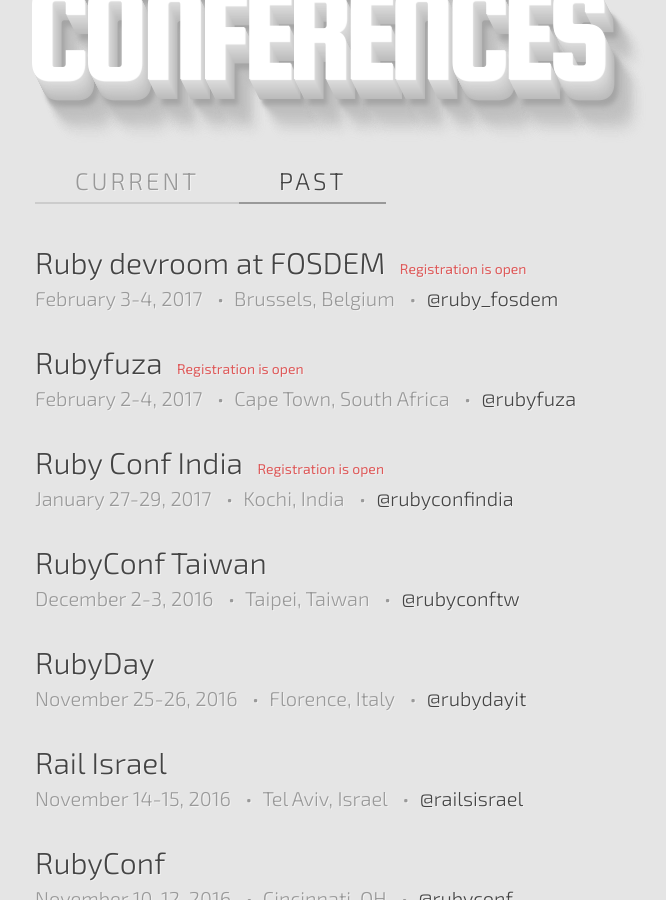
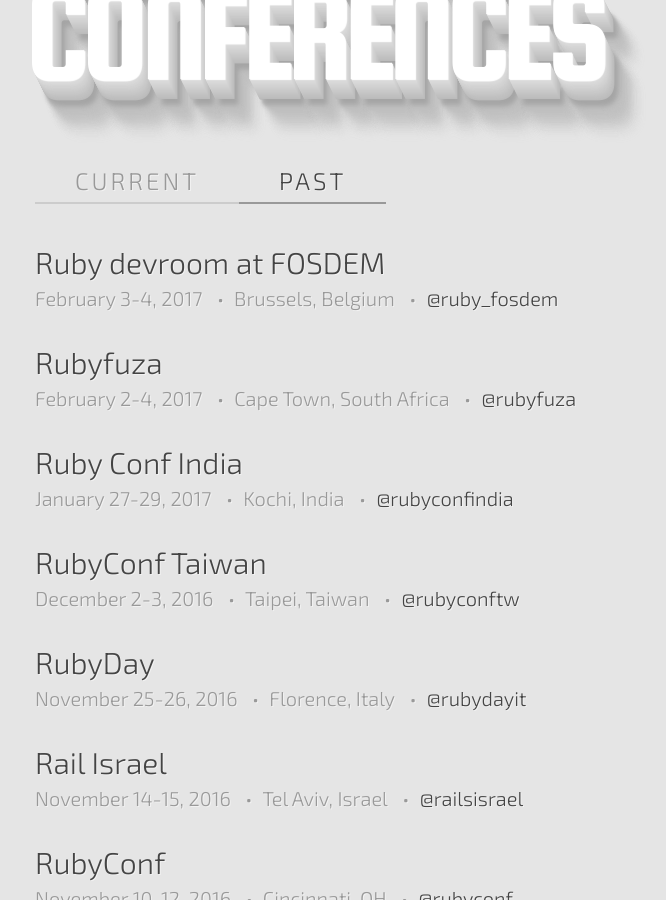
Before and after one commit to ruby-conferences/ruby-conferences.github.io, a Jekyll site: the page built from past/index.html, in a window 1280 px wide and 900 px high, scrolled down 318 px. Shown: the whole window, without its empty margins (205-871 px from the left). Built offline with Jekyll 4.4.1, drawn with Linux system fonts in a browser that asks for light colours.

Commit message:
Fix data in past file

```diff
--- a/_data/past.yml
+++ b/_data/past.yml
@@ -841,22 +841,15 @@
   dates: "January 27-29, 2017"
   url: http://rubyconfindia.org/
   twitter: rubyconfindia
-  reg_phrase: Registration is open
-  cfp_phrase: CFP closes
-  cfp_date: "October 30, 2016"
 
 - name: Rubyfuza
   location: Cape Town, South Africa
   dates: "February 2-4, 2017"
   url: http://www.rubyfuza.org
   twitter: rubyfuza
-  reg_phrase: Registration is open
-  cfp_phrase: CFP closes
-  cfp_date: "December 14, 2016"
 
 - name: Ruby devroom at FOSDEM
   location: Brussels, Belgium
   dates: "February 3-4, 2017"
   url: http://fosdem.rubybelgium.be/
   twitter: ruby_fosdem
-  reg_phrase: Registration is open
```
